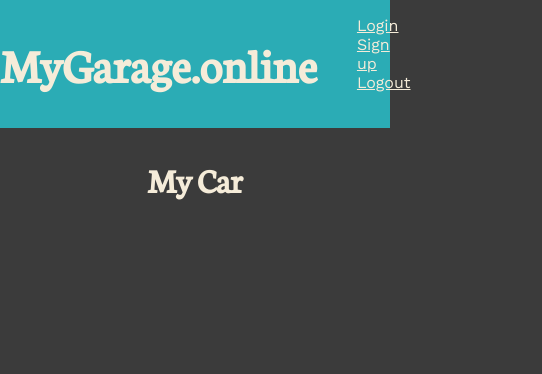
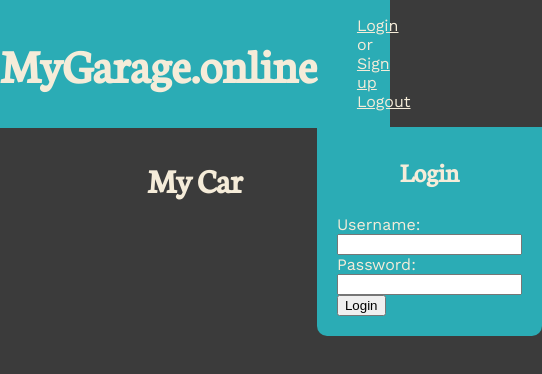
Before and after one commit to jhnnyk/garage, a website: page public/index.html in a window 390 px wide. Both pictures are taken after a click on the link "Login". Shown: the whole page, 542 px wide, since content can reach past the window. Drawn offline with nearby package versions, Linux system fonts and the light colour scheme; no server answers.

Commit message:
show/hide login and signup forms

```diff
--- a/public/index.html
+++ b/public/index.html
@@ -16,8 +16,10 @@
       <h1>MyGarage.online</h1>
       <nav>
         <ul>
-          <li><a href="#" id="login-button">Login</a></li>
-          <li><a href="#" id="signup-button">Sign up</a></li>
+          <li>
+            <a href="#" id="login-button">Login</a>
+            or <a href="#" id="signup-button">Sign up</a>
+          </li>
           <li><a href="#" id="logout">Logout</a></li>
         </ul>
         <form action="#" method="POST" id="login">
--- a/public/js/app.js
+++ b/public/js/app.js
@@ -396,6 +396,11 @@ function loginUser (username, password) {
   })
 }
 
+// login button
+$('#login-button').on('click', function (e) {
+  $('#login').slideToggle()
+})
+
 // login form
 $('#login').on('submit', function (e) {
   let username = $('#login input[name=username]').val()
@@ -405,6 +410,11 @@ $('#login').on('submit', function (e) {
 
   e.preventDefault()
   this.reset()
+})
+
+// signup button
+$('#signup-button').on('click', function (e) {
+  $('#signup').slideToggle()
 })
 
 // signup form
--- a/public/main.css
+++ b/public/main.css
@@ -54,6 +54,10 @@ header {
   background-color: #2BACB5;
 }
 
+header a:hover {
+  color: #B4CCB9;
+}
+
 header .container {
   display: flex;
   justify-content: space-between;
@@ -61,6 +65,10 @@ header .container {
 
 nav form {
   display: none;
+  position: absolute;
+  background-color: #2BACB5;
+  padding: 0 20px 20px 20px;
+  border-radius: 0 0 10px 10px;
 }
 
 nav li {
```
